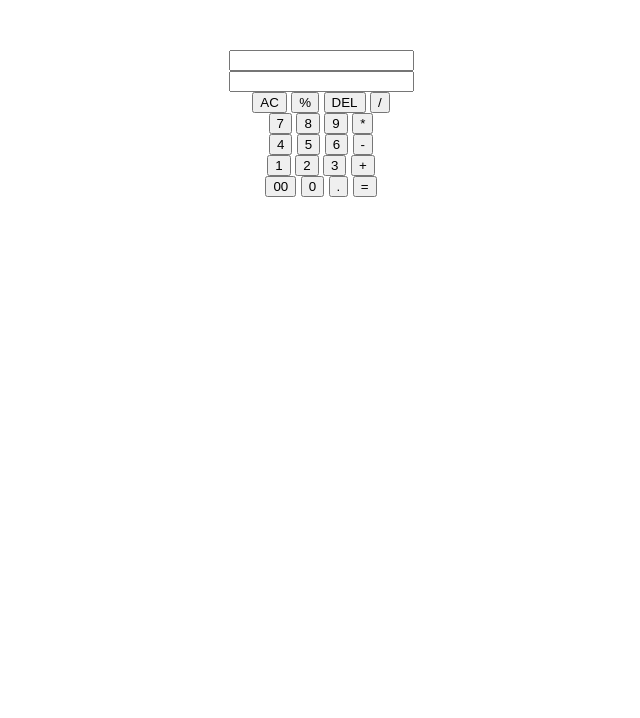
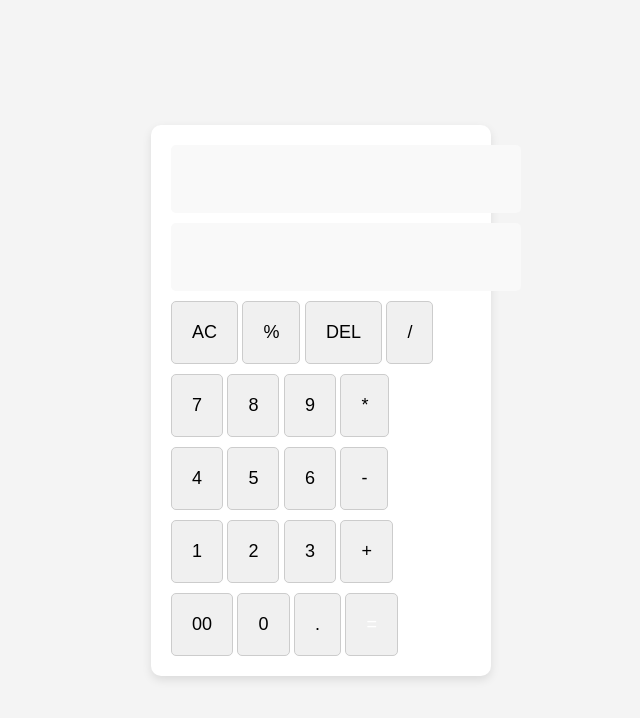
Before and after one commit to xlord101/Calculator, a plain HTML site: page index.html in a window 1280 px wide. Shown: the whole page, without its empty margins (319-959 px from the left). Drawn offline with Linux system fonts and the light colour scheme.

Commit message:
Update style.css

```diff
--- a/style.css
+++ b/style.css
@@ -1,35 +1,62 @@
 body {
     font-family: Arial, sans-serif;
-    text-align: center;
-    margin-top: 50px;
+    display: flex;
+    justify-content: center;
+    align-items: center;
+    height: 100vh;
+    margin: 0;
+    background-color: #f4f4f4;
 }
-.calculator {
-    width: 30%;
-    margin: 0 auto;
+
+.main {
+    display: flex;
+    justify-content: center;
+    align-items: center;
+    background-color: #fff;
+    border-radius: 10px;
+    padding: 20px;
+    box-shadow: 0 4px 10px rgba(0, 0, 0, 0.1);
 }
-.input-display {
-    width: 95%;
-    padding: 10px;
+
+.calc {
+    width: 300px;
+}
+
+form {
+    display: flex;
+    flex-direction: column;
+    gap: 10px;
+}
+
+input[type="button"], input[type="text"] {
+    padding: 20px;
+    font-size: 18px;
+    border: 1px solid #ccc;
+    border-radius: 5px;
+}
+
+input[type="button"] {
+    background-color: #f0f0f0;
+    cursor: pointer;
+}
+
+input[type="button"]:hover {
+    background-color: #e0e0e0;
+}
+
+input[type="text"] {
+    background-color: #f9f9f9;
     text-align: right;
-    font-size: 18px;
-    margin-bottom: 10px;
-    background-color: black;
+    font-size: 24px;
+    border: none;
+    color: #333;
+}
+
+.equal {
+    background-color: #4CAF50;
     color: white;
 }
-.button {
-    width: 30%;
-    height: 45px;
-    font-size: 18px;
-    margin: 5px;
-    cursor: pointer;
+
+.equal:hover {
+    background-color: #45a049;
 }
-.button:active {
-    background-color: #ddd;
-}
-.button-equal {
-    background-color: rgb(255, 174, 0);
-    width: 100%;
-    height: 45px;
-    font-size: 18px;
-    margin-top: 10px;
-}
```
